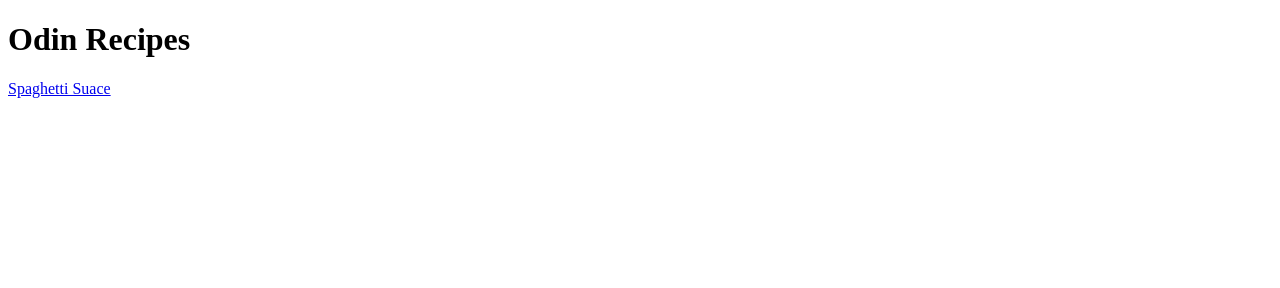
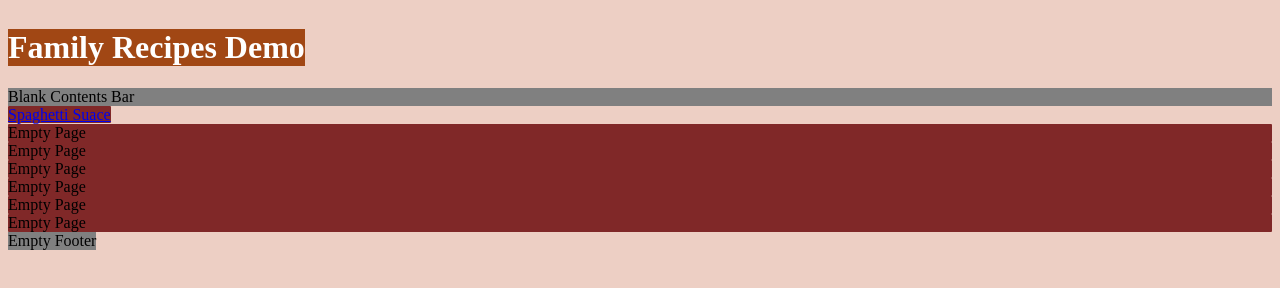
Before and after one commit to zachariahcraven/odin-recipes, a plain HTML site: page index.html in a window 1280 px wide. Drawn offline with Linux system fonts and the light colour scheme.

Commit message:
update style elements of page

```diff
--- a/index.html
+++ b/index.html
@@ -3,10 +3,21 @@
     <head>
         <meta charset="UTF-8">
         <meta name="veiwport" content="width=device-width, inital-scale=1.0">
-        <title>Odin Recipes</title>
+        <title>Odin Project</title>
+        <link rel="stylesheet" href="style.css">
     </head>
     <body>
-        <h1>Odin Recipes</h1>
-        <a href="recipes/spaghetti-suace.html">Spaghetti Suace</a>
+        <h1 class="header">Family Recipes Demo</h1>
+        <div class="info-bar">Blank Contents Bar</div>
+        <div class="recipes">
+            <a class="dish" href="recipes/spaghetti-suace.html">Spaghetti Suace</a>
+            <div class="dish">Empty Page</div>
+            <div class="dish">Empty Page</div>
+            <div class="dish">Empty Page</div>
+            <div class="dish">Empty Page</div>
+            <div class="dish">Empty Page</div>
+            <div class="dish">Empty Page</div>
+        </div>
+        <div class="footer">Empty Footer</div>
     </body>
 </html>
--- /dev/null
+++ b/style.css
@@ -0,0 +1,36 @@
+body {
+    background-color: #edcfc4;
+    display: flex;
+    flex-direction: column;
+    flex: 1;
+}
+.header {
+    color: white;
+    background-color: #a14714;
+    width: fit-content;
+    /* display: flex;
+    justify-content: center; */
+}
+.info-bar {
+    background-color: gray;
+}
+.dish {
+    border-radius: 1px;
+    background-color: rgb(128, 40, 40);
+}
+.footer {
+    background-color: gray;
+    width: fit-content;
+}
+p {
+    color: #272b3c;
+}
+.Ingredients {
+    background-color: #edcfc4;
+    padding: px;
+}
+
+.main-img {
+    display: flex;
+    flex: auto;
+}
```
Also changed, not shown: recipes/spaghetti-suace.html (+5 -0 lines), 1 other file.
